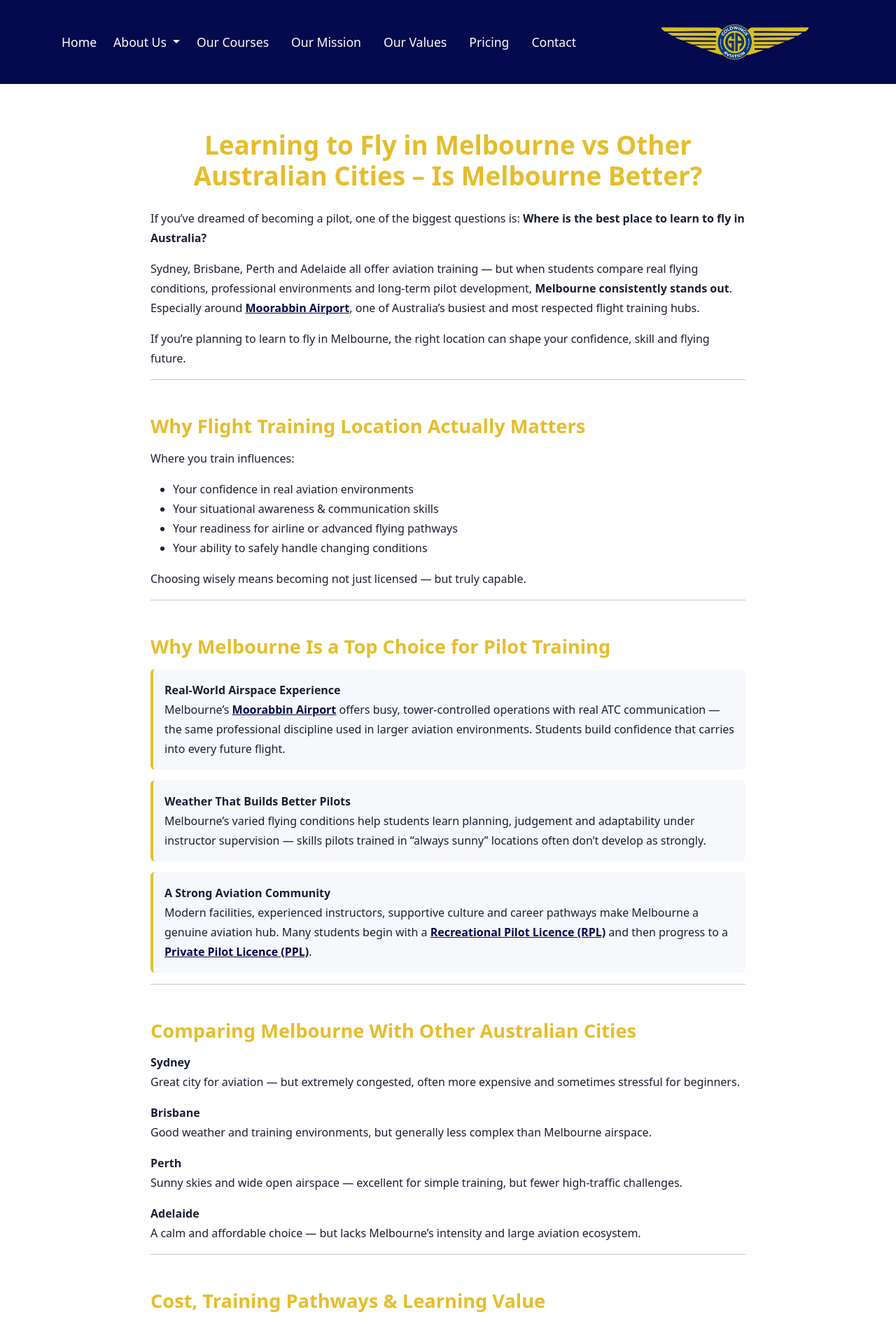
After one commit to stackAli/Aviation-school, a Flask app: page /blog/learn-to-fly-melbourne-vs-australia in a window 1280 px wide. The commit adds this page. Shown: the top 1892 px of the page at 70% size. Run offline with Flask 3, Linux system fonts and the light colour scheme.

Commit message:
Faq addition

```diff
--- a/app.py
+++ b/app.py
@@ -115,6 +115,12 @@ def rpl_vs_ppl():
 @app.route('/blog/flight-school-moorabbin')
 def flight_school_moorabbin():
     return render_template('flight-school-moorabbin.html')
+@app.route("/blog/learn-to-fly-melbourne-vs-australia")
+def learn_to_fly_melbourne_vs_australia():
+    return render_template("learning-to-fly-melbourne-vs-australia.html")
+@app.route("/pilot-training-faq-melbourne")
+def pilot_training_faq_melbourne():
+    return render_template("pilot-training-faq-melbourne.html")
 
 @app.route('/values')
 def values():
--- a/templates/base.html
+++ b/templates/base.html
@@ -144,6 +144,38 @@
       position: absolute;
       right: 1rem;
     }
+   /* NAVBAR MUST BE ABOVE OVERLAY */
+.navbar-custom {
+  position: relative;
+  z-index: 1000;
+}
+
+
+
+/* DROPDOWN */
+.navbar .dropdown {
+  position: relative;
+}
+
+.navbar .dropdown-menu {
+  display: none;
+  position: absolute;
+  top: 100%;
+  left: 0;
+  min-width: 200px;
+  color: #05094d;
+  background-color: #e5bd2c;
+  z-index: 1001;
+  font-weight: 500;
+}
+
+    /* HOVER OPEN (DESKTOP) */
+    @media (min-width: 992px) {
+      .navbar .dropdown:hover .dropdown-menu {
+        display: block;
+      }
+    }
+
 
     @media (min-width: 992px) {
       .navbar-collapse {
@@ -157,6 +189,26 @@
         display: none;
       }
     }
+    /* Desktop: hover opens dropdown */
+@media (min-width: 992px) {
+  .navbar .dropdown:hover > .dropdown-menu {
+    display: block;
+  }
+}
+
+/* Mobile: full-width, static position */
+@media (max-width: 991px) {
+  .navbar .dropdown-menu {
+    position: static;
+    margin-top: 0.5rem;
+  }
+  .about{
+    margin-left: 7.5px;
+  }
+  .navbar .dropdown-menu.show {
+    display: block !important;
+  }
+}
   </style>
 
 </head>
@@ -173,12 +225,23 @@
     <div class="collapse navbar-collapse" id="navbarResponsive">
       <ul class="navbar-nav me-auto mb-2 mb-lg-0">
         <li class="nav-item"><a class="nav-link" href="/">Home</a></li>
-        <li class="nav-item"><a class="nav-link" href="/about">About Us</a></li>
+        <div class="dropdown">
+        <a href="/about" class="text-light nav-link text-decoration-none dropdown-toggle about">
+          About Us
+        </a>
+
+        <div class="dropdown-menu">
+          <a href="/about" class="dropdown-item">About Goldwings</a>
+          <a href="/blog" class="dropdown-item">Blog</a>
+          <a href="/pilot-training-faq-melbourne" class="dropdown-item">FAQs</a>
+        </div>
+      </div>
+
         <li class="nav-item"><a class="nav-link" href="/services">Our Courses</a></li>
         <li class="nav-item"><a class="nav-link" href="/mission">Our Mission</a></li>
         <li class="nav-item"><a class="nav-link" href="/values">Our Values</a></li>
         <li class="nav-item"><a class="nav-link" href="/pricing">Pricing</a></li>
-        <li class="nav-item"><a class="nav-link" href="/blog">Blog</a></li>
+
         <li class="nav-item"><a class="nav-link" href="/contact">Contact</a></li>
 
       </ul>
@@ -207,7 +270,14 @@
       <div class="col-md-4 col-lg-4 col-xl-4 mx-auto mt-3">
         <h5 class="text-uppercase mb-4 font-weight-bold text-warning">Quick Links</h5>
         <p><a href="/" class="text-light text-decoration-none">Home</a></p>
-        <p><a href="/about" class="text-light text-decoration-none">About Us</a></p>
+        <p><a href="/" class="text-light text-decoration-none">About Us</a></p>
+        <p><a href="/" class="text-light text-decoration-none">FAQs</a></p>
+
+
+
+
+
+
         <p><a href="/services" class="text-light text-decoration-none">Our Courses</a></p>
         <p><a href="/mission" class="text-light text-decoration-none">Our Mission</a></p>
         <p><a href="/values" class="text-light text-decoration-none">Our Values</a></p>
@@ -246,5 +316,36 @@
     gtag('config', 'AW-17746501820');
   </script>
 
+<script>
+  // Mobile dropdown toggle
+  document.addEventListener('DOMContentLoaded', function () {
+    const dropdownToggles = document.querySelectorAll('.navbar .dropdown-toggle');
+
+    dropdownToggles.forEach(toggle => {
+      toggle.addEventListener('click', function (e) {
+        const parent = this.parentElement;
+        const menu = parent.querySelector('.dropdown-menu');
+
+        if (window.innerWidth < 992) { // only for mobile
+          e.preventDefault();
+          menu.classList.toggle('show');
+        }
+      });
+    });
+
+    // Optional: close dropdowns when clicking outside
+    document.addEventListener('click', function(e){
+      if (window.innerWidth < 992) {
+        dropdownToggles.forEach(toggle => {
+          const parent = toggle.parentElement;
+          const menu = parent.querySelector('.dropdown-menu');
+          if (!parent.contains(e.target)) {
+            menu.classList.remove('show');
+          }
+        });
+      }
+    });
+  });
+</script>
 </body>
 </html>
--- a/templates/home.html
+++ b/templates/home.html
@@ -119,7 +119,7 @@
     width: 100%;
     height: 50vh;                /* 50% height */
     background: #05094d;
-    z-index: 10;                 /* BELOW navbar */
+    z-index: 500;                 /* BELOW navbar */
     display: flex;
     justify-content: center;
     align-items: center;
--- /dev/null
+++ b/templates/learning-to-fly-melbourne-vs-australia.html
@@ -0,0 +1,218 @@
+{% extends "base.html" %}
+{% block head %}
+<title>Learning to Fly in Melbourne vs Other Australian Cities – Is Melbourne Better?</title>
+<meta name="description" content="Comparing learning to fly in Melbourne with Sydney, Brisbane, Perth and Adelaide. Discover why Melbourne and Moorabbin Airport are considered Australia's best pilot training environments.">
+<meta name="keywords" content="flight schools in Melbourne, learn to fly Melbourne, pilot training Melbourne, Moorabbin flight school, best flight school Melbourne, aviation training Australia">
+{% endblock %}
+
+{% block content %}
+
+<style>
+.article-container {
+    max-width: 900px;
+    margin: 40px auto;
+    padding: 25px;
+    line-height: 1.75;
+    color: #1a1e36;
+}
+.article-title {
+    font-size: 2.3rem;
+    font-weight: 900;
+    color: #E5BD2C;
+    text-align: center;
+    margin-bottom: 25px;
+}
+.section-heading {
+    font-size: 1.7rem;
+    font-weight: 800;
+    margin-top: 50px;
+    margin-bottom: 15px;
+    color: #E5BD2C;
+}
+.internal-link {
+    color: #05094D;
+    font-weight: 600;
+    text-decoration: underline;
+}
+.internal-link:hover {
+    color: #E5BD2C;
+}
+.benefit-box {
+    background: #F7F8FB;
+    border-left: 4px solid #E5BD2C;
+    padding: 16px;
+    margin: 15px 0;
+    border-radius: 6px;
+}
+.cta-container {
+    margin-top: 50px;
+    display: flex;
+    gap: 15px;
+    justify-content: center;
+}
+.cta-btn {
+    padding: 12px 24px;
+    border-radius: 6px;
+    font-weight: 700;
+    text-decoration: none;
+    font-size: 1rem;
+}
+.cta-yellow {
+    background-color: #E5BD2C;
+    color: #05094D;
+}
+.cta-yellow:hover {
+    background-color: #05094D;
+    color: white;
+}
+.cta-outline {
+    border: 2px solid #05094D;
+    color: #05094D;
+}
+.cta-outline:hover {
+    background-color: #05094D;
+    color: #fff;
+}
+</style>
+
+<div class="article-container">
+
+<h1 class="article-title">Learning to Fly in Melbourne vs Other Australian Cities – Is Melbourne Better?</h1>
+
+<p>
+If you’ve dreamed of becoming a pilot, one of the biggest questions is:
+<strong>Where is the best place to learn to fly in Australia?</strong>
+</p>
+
+<p>
+Sydney, Brisbane, Perth and Adelaide all offer aviation training — but when students compare real flying conditions, professional environments and long-term pilot development, <strong>Melbourne consistently stands out</strong>.
+Especially around <strong><a class="internal-link" href="/blog/flight-school-moorabbin">Moorabbin Airport</a></strong>, one of Australia’s busiest and most respected flight training hubs.
+</p>
+
+<p>
+If you’re planning to learn to fly in Melbourne, the right location can shape your confidence, skill and flying future.
+</p>
+
+<hr>
+
+<h2 class="section-heading">Why Flight Training Location Actually Matters</h2>
+
+<p>
+Where you train influences:
+</p>
+
+<ul>
+<li>Your confidence in real aviation environments</li>
+<li>Your situational awareness & communication skills</li>
+<li>Your readiness for airline or advanced flying pathways</li>
+<li>Your ability to safely handle changing conditions</li>
+</ul>
+
+<p>
+Choosing wisely means becoming not just licensed — but truly capable.
+</p>
+
+<hr>
+
+<h2 class="section-heading">Why Melbourne Is a Top Choice for Pilot Training</h2>
+
+<div class="benefit-box">
+<strong>Real-World Airspace Experience</strong><br>
+Melbourne’s <a class="internal-link" href="/blog/flight-school-moorabbin">Moorabbin Airport</a> offers busy, tower-controlled operations with real ATC communication — the same professional discipline used in larger aviation environments. Students build confidence that carries into every future flight.
+</div>
+
+<div class="benefit-box">
+<strong> Weather That Builds Better Pilots</strong><br>
+Melbourne’s varied flying conditions help students learn planning, judgement and adaptability under instructor supervision — skills pilots trained in “always sunny” locations often don’t develop as strongly.
+</div>
+
+<div class="benefit-box">
+<strong> A Strong Aviation Community</strong><br>
+Modern facilities, experienced instructors, supportive culture and career pathways make Melbourne a genuine aviation hub. Many students begin with a
+<a class="internal-link" href="/rpl">Recreational Pilot Licence (RPL)</a> and then progress to a
+<a class="internal-link" href="/ppl">Private Pilot Licence (PPL)</a>.
+</div>
+
+<hr>
+
+<h2 class="section-heading">Comparing Melbourne With Other Australian Cities</h2>
+
+<p><strong>Sydney</strong><br>
+Great city for aviation — but extremely congested, often more expensive and sometimes stressful for beginners.</p>
+
+<p><strong>Brisbane</strong><br>
+Good weather and training environments, but generally less complex than Melbourne airspace.</p>
+
+<p><strong>Perth</strong><br>
+Sunny skies and wide open airspace — excellent for simple training, but fewer high-traffic challenges.</p>
+
+<p><strong>Adelaide</strong><br>
+A calm and affordable choice — but lacks Melbourne’s intensity and large aviation ecosystem.</p>
+
+<hr>
+
+<h2 class="section-heading">Cost, Training Pathways & Learning Value</h2>
+
+<p>
+Training costs are generally similar nationwide, but value comes from experience gained.
+Read our detailed guide:
+<a class="internal-link" href="/blog/pilot-training-cost-melbourne">Pilot Training Costs in Melbourne</a>.
+</p>
+
+
+
+<hr>
+
+<h2 class="section-heading">So Is Melbourne Better?</h2>
+
+<p>
+If you want:
+</p>
+
+<ul>
+<li>Professional aviation discipline</li>
+<li>Busy but safe real-world flying</li>
+<li>Skilled instructors</li>
+<li>Confidence that prepares you for your future</li>
+</ul>
+
+<p>
+Then yes — <strong>Melbourne is one of the best places in Australia to learn to fly</strong>.
+</p>
+
+<hr>
+
+<h2 class="section-heading">FAQ — Learning to Fly in Melbourne</h2>
+
+<p><strong>Is Melbourne too busy for beginners?</strong><br>
+No — training is structured. Students progress safely and steadily.</p>
+
+<p><strong>Does Melbourne weather delay training a lot?</strong><br>
+Occasionally — but it builds valuable real-world pilot experience.</p>
+
+<p><strong>Is Moorabbin Airport good for students?</strong><br>
+Absolutely. It’s one of Australia’s leading pilot training airports.</p>
+
+<p><strong>Are training costs higher in Melbourne?</strong><br>
+Generally similar across Australia — value is higher due to experience gained.</p>
+
+<p><strong>What licence should I start with?</strong><br>
+Most students begin with <a class="internal-link" href="/rpl">RPL</a> and progress to <a class="internal-link" href="/ppl">PPL</a> depending on goals.</p>
+
+<p><strong>Can beginners start with zero experience?</strong><br>
+Yes — even your first lesson can be a trial flight to get started.</p>
+
+<hr>
+
+<p>
+If you’re serious about becoming a pilot, Melbourne — especially <strong>Moorabbin Airport</strong> — offers one of the most complete aviation learning environments in Australia.
+</p>
+
+<div class="cta-container">
+<a href="/pricing" class="cta-btn cta-yellow">View Training Pricing</a>
+<a href="/contact" class="cta-btn cta-outline">Speak to an Instructor</a>
+</div>
+
+</div>
+
+{% endblock %}
```
Also changed, not shown: static/sitemap.xml (+12 -0 lines), templates/blog.html (+29 -1 lines), templates/pilot-training-faq-melbourne.html (added, +179 -0 lines).
